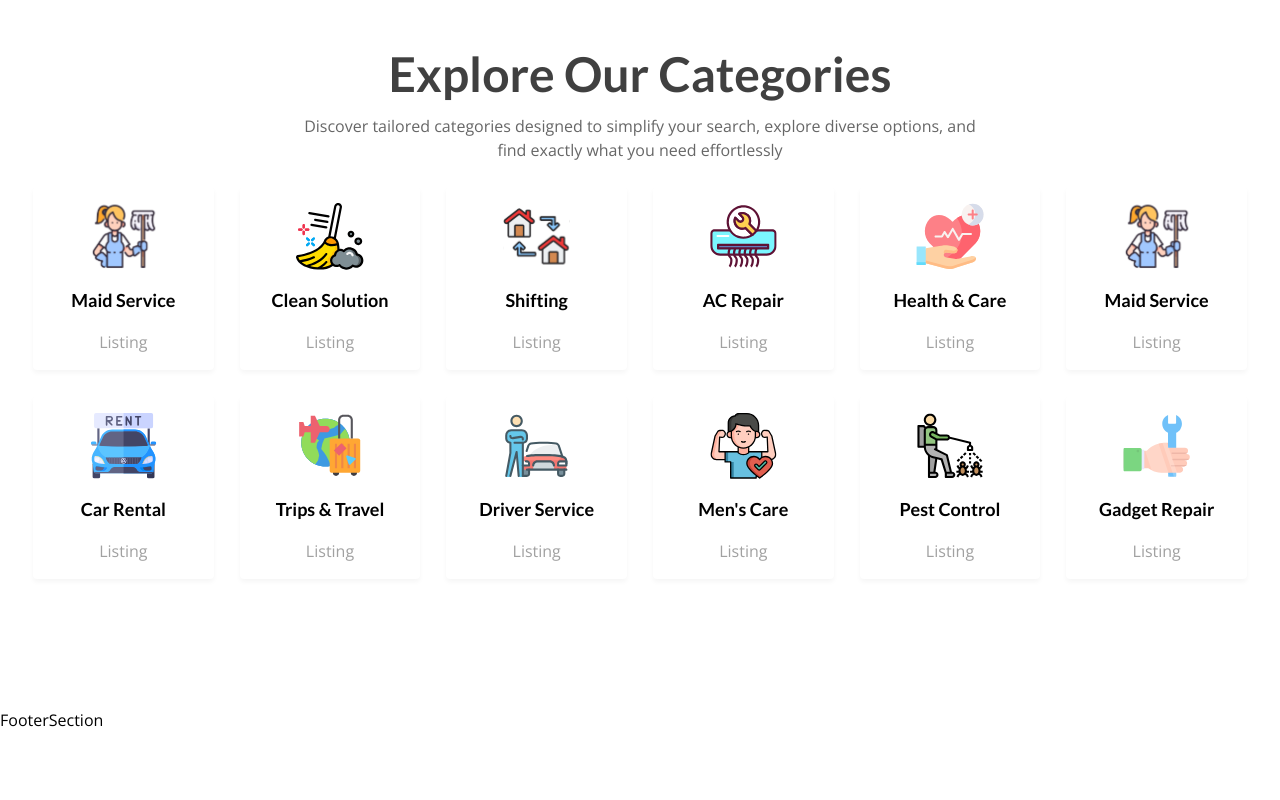
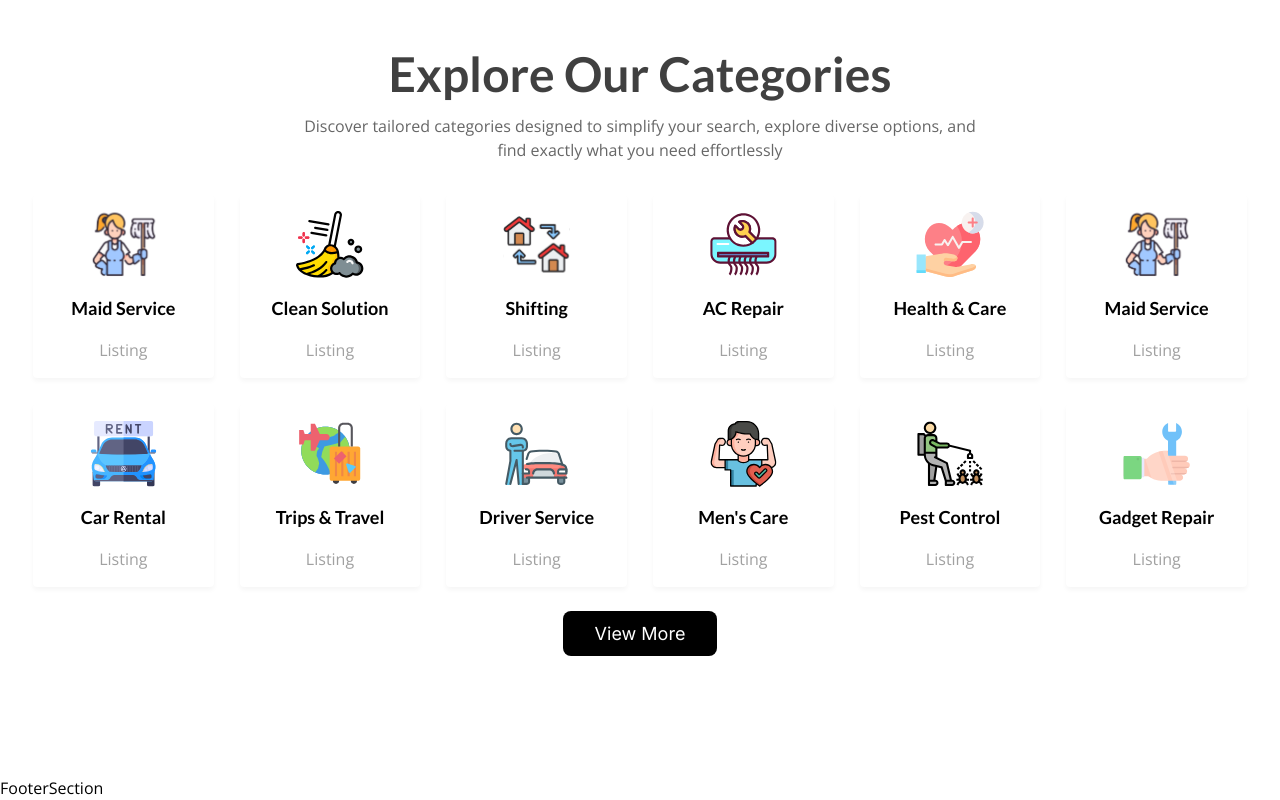
Before and after one commit to Biplob17h/AdhunikBD_NEXT, a Next.js app: page / in a window 1280 px wide. Shown: the part 663-1463 px from the top of the page. Before the commit the page ends 1395 px from the top, so only its background shows below. Built offline with nearby package versions, Linux system fonts and the light colour scheme.

Commit message:
update CategoriesSection layout; increase margin and add "View More" link

```diff
--- a/src/components/screens/home/categories.jsx
+++ b/src/components/screens/home/categories.jsx
@@ -17,7 +17,7 @@ const CategoriesSection = () => {
         </div>
 
         {/* Dynamic categories */}
-        <div className="mt-6 grid grid-cols-2 gap-3 md:grid-cols-4 md:gap-4 xl:grid-cols-6 xl:gap-6">
+        <div className="mt-8 grid grid-cols-2 gap-3 md:grid-cols-4 md:gap-4 xl:grid-cols-6 xl:gap-6">
           {categories.map((category) => (
             <Link
               key={category.id}
@@ -42,6 +42,14 @@ const CategoriesSection = () => {
             </Link>
           ))}
         </div>
+        <div className="mt-8 text-center">
+          <Link
+            href="/categories"
+            className="rounded-lg bg-black px-8 py-3 font-inter text-lg text-white transition-all duration-300 ease-in-out hover:bg-primary"
+          >
+            View More
+          </Link>
+        </div>
       </div>
     </section>
   );
```
